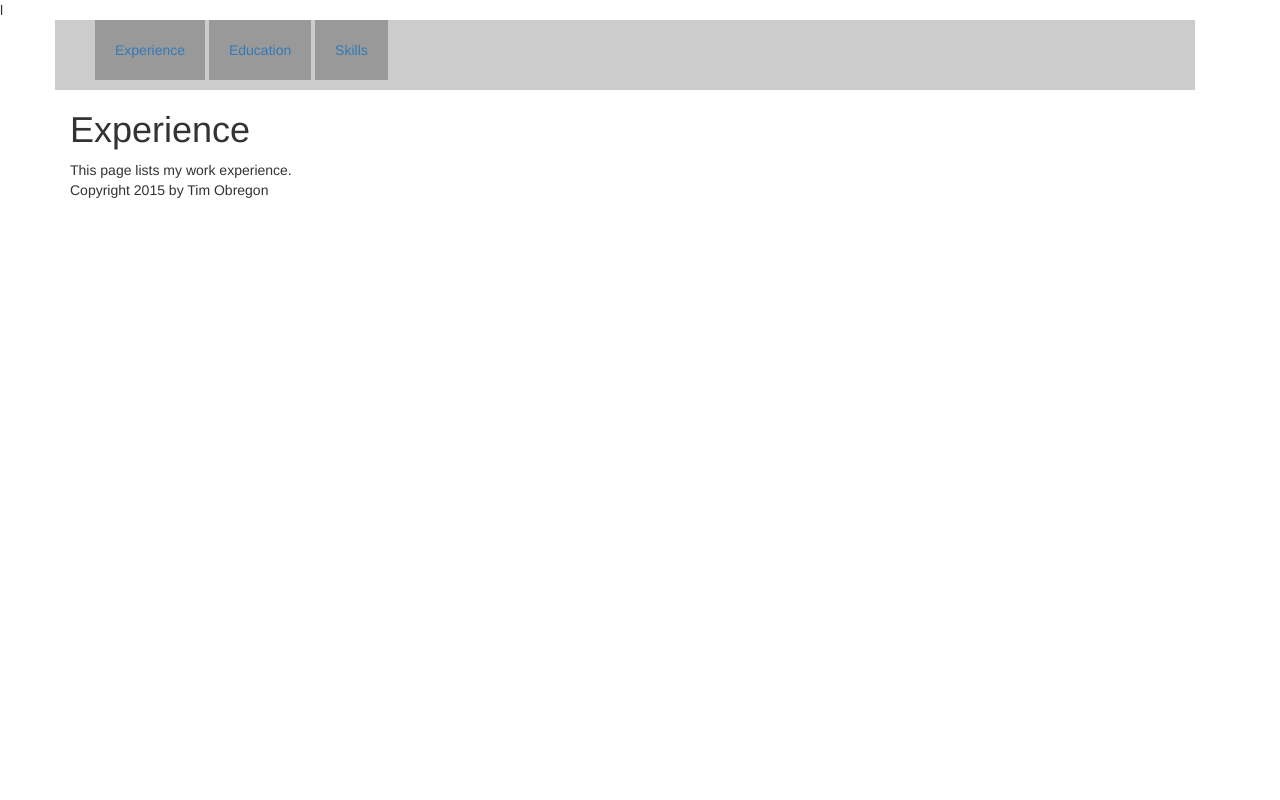
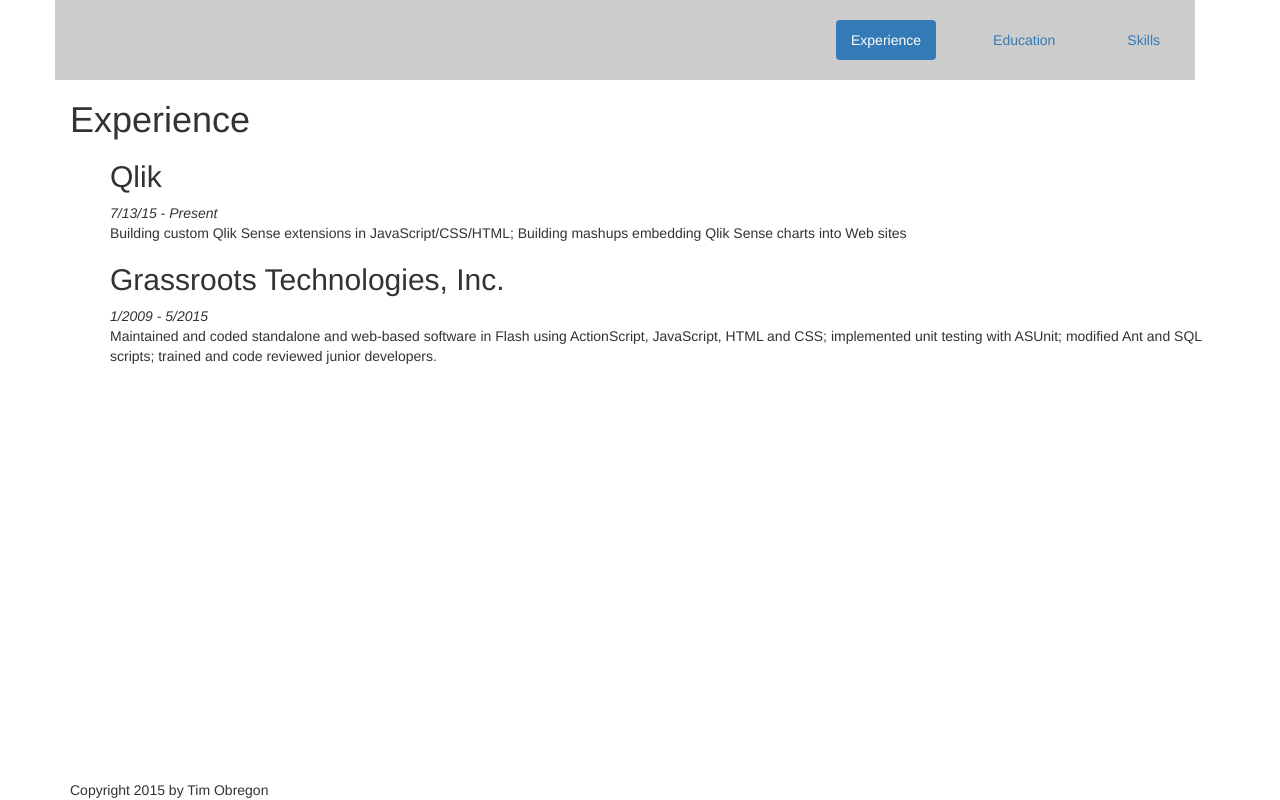
Before and after one commit to revmc/angsitetest, a website: page index.html at #!/experience in a window 1280 px wide. Drawn offline with nearby package versions, Linux system fonts and the light colour scheme; some packages are replaced by stand-ins of ours.

Commit message:
Fleshing out experience page

```diff
--- a/index.html
+++ b/index.html
@@ -3,7 +3,7 @@
 <head>
 	<title></title>
 	<link rel="stylesheet" type="text/css" href="styles/styles.css">
-	<link rel="stylesheet" type="text/css" href="bower_components/bootstrap/dist/css/bootstrap.min.css">l
+	<link rel="stylesheet" type="text/css" href="bower_components/bootstrap/dist/css/bootstrap.min.css">
 </head>
 <body ng-app="resumeApp">
 	<div class="container">
@@ -14,5 +14,6 @@
 	<script src="bower_components/angular/angular.min.js"></script>
 	<script src="bower_components/angular-ui-router/release/angular-ui-router.min.js"></script>
 	<script src="scripts/app.js"></script>
-</body>
+	<script src="scripts/controllers/experienceController.js"></script>
+	</body>
 </html>
--- /dev/null
+++ b/scripts/controllers/experienceController.js
@@ -0,0 +1,30 @@
+angular.module('resumeApp')
+.controller('expCtrl', ['$scope', function($scope) {
+
+	$scope.data = {
+    	title: 'Experience',
+    	experienceItems: [
+    		{
+    			employer: 'Qlik',
+    			start: '7/13/15',
+    			end: 'Present',
+    			jobTitle: 'Front End JavaScript Developer',
+    			description: 'Building custom Qlik Sense extensions in JavaScript/CSS/HTML; Building mashups embedding Qlik Sense charts into Web sites'
+    		},
+    		{
+    			employer: 'Grassroots Technologies, Inc.',
+    			start: '1/2009',
+    			end: '5/2015',
+    			jobTitle: 'Developer',
+    			description: 'Maintained and coded standalone and web-based software in Flash using ActionScript, JavaScript, HTML and CSS; implemented unit testing with ASUnit; modified Ant and SQL scripts; trained and code reviewed junior developers.'
+    		}/*,
+    		{
+    			employer: '',
+    			start: '',
+    			end: '',
+    			jobTitle: '',
+    			description: ''
+    		}*/
+    	]
+    }
+}]);
--- a/styles/styles.css
+++ b/styles/styles.css
@@ -1,5 +1,11 @@
 body {
 	margin: 0;
+}
+
+header {
+	width: 100%;
+	margin: 0px;
+	padding: 0px;
 }
 nav {
 	width: 100%;
@@ -11,8 +17,21 @@
 }
 
 nav ul li {
+	margin: 0px;
 	display: inline-block;
-	background-color: #999;
+	background-color: #ccc;
 	color: #fff;
 	padding: 20px;
 }
+
+.experienceContainer ul {
+	list-style: none;
+}
+
+footer {
+	width: 100%;
+	margin-left: 50% 50% auto;
+	margin-right: 50% 50% auto;
+	position: fixed;
+	bottom: 0px;
+}
--- a/templates/experience.html
+++ b/templates/experience.html
@@ -1,5 +1,12 @@
-<h1>Experience</h1>
 
-<div>
-	This page lists my work experience.
+<div class="experienceContainer" ng-controller="expCtrl">
+	<h1>{{data.title}}</h1>
+
+	<ul>
+		<li ng-repeat="item in data.experienceItems">
+			<h2>{{item.employer}}</h2>
+			<em>{{item.start}} - {{item.end}}</em>
+			<p>{{item.description}}</p>
+		</li>
+	</ul>
 </div>
--- a/templates/footer.html
+++ b/templates/footer.html
@@ -1 +1 @@
-Copyright 2015 by Tim Obregon
+<footer>Copyright 2015 by Tim Obregon</footer>
--- a/templates/header.html
+++ b/templates/header.html
@@ -1,7 +1,7 @@
 <nav class='row'>
-	<ul>
-		<li><a ui-sref="experience">Experience</a></li>
-		<li><a ui-sref="education">Education</a></li>
-		<li><a ui-sref="skills">Skills</a></li>
+	<ul class="nav nav-pills pull-right">
+		<li ui-sref-active="active"><a ui-sref="experience">Experience</a></li>
+		<li ui-sref-active="active"><a ui-sref="education">Education</a></li>
+		<li ui-sref-active="active"><a ui-sref="skills">Skills</a></li>
 	</ul>
 </nav>
```
